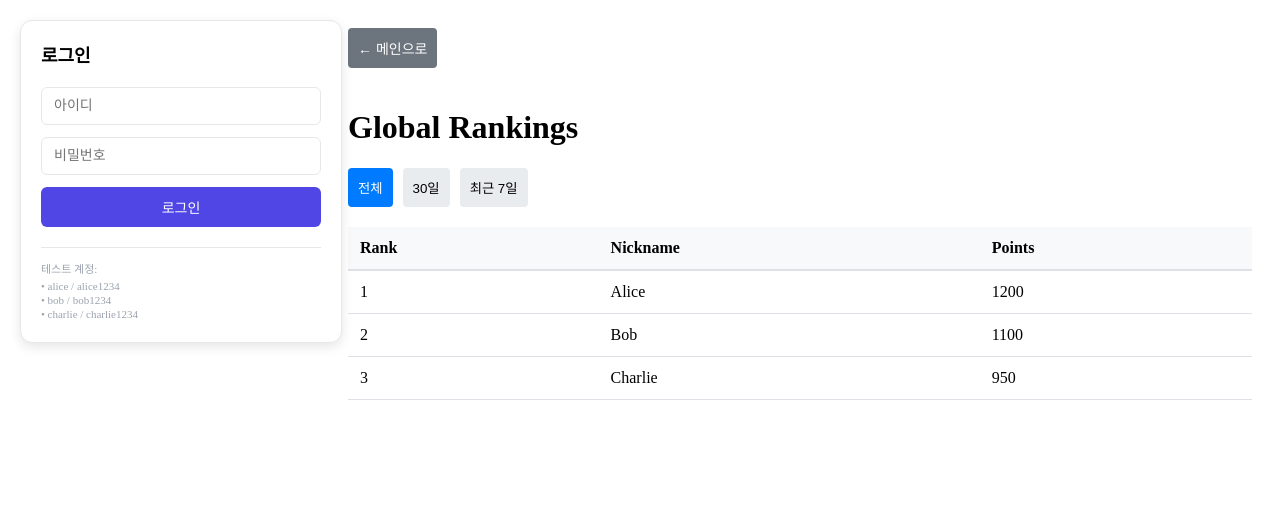
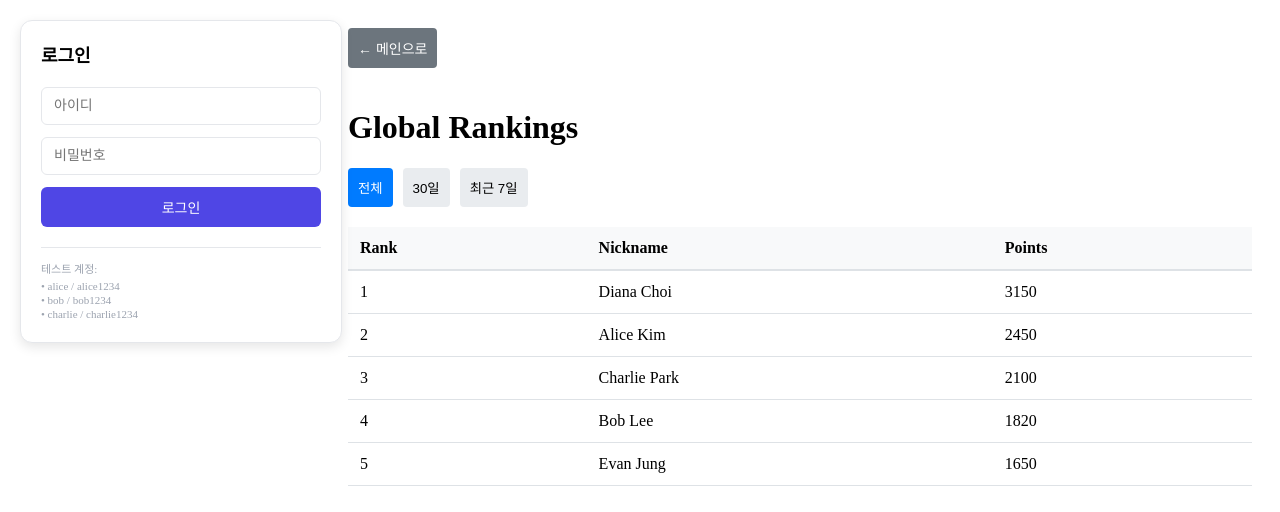
Before and after one commit to Daker-Team01/hackathon-platform, a React (Vite) app: page /rankings in a window 1280 px wide. Shown: the top 512 px of the page. Built offline with nearby package versions, Linux system fonts and the light colour scheme.

Commit message:
랭킹페이지 더미데이터기반으로 수정

```diff
--- a/src/pages/Rankings.tsx
+++ b/src/pages/Rankings.tsx
@@ -1,5 +1,10 @@
-import { useState } from "react"
+import { useState, useEffect } from "react"
 import { useNavigate } from 'react-router-dom'
+import userAlice from '../data/UserData/user_alice.json'
+import userBob from '../data/UserData/user_bob.json'
+import userCharlie from '../data/UserData/user_charlie.json'
+import userDiana from '../data/UserData/user_diana.json'
+import userEvan from '../data/UserData/user_evan.json'
 
 interface RankingUser {
   rank: number
@@ -13,31 +18,62 @@ interface RankingData {
   days7: RankingUser[]
 }
 
+interface UserData {
+  ranking: number
+  nickname: string
+  points: number
+}
+
 export default function Rankings(){
 
   const navigate = useNavigate()
 
-  // 더미 데이터
-  const rankingData: RankingData = {
-    all: [
-      { rank: 1, nickname: "Alice", points: 1200 },
-      { rank: 2, nickname: "Bob", points: 1100 },
-      { rank: 3, nickname: "Charlie", points: 950 }
-    ],
-    days30: [
-      { rank: 1, nickname: "Bob", points: 500 },
-      { rank: 2, nickname: "Alice", points: 420 },
-      { rank: 3, nickname: "David", points: 390 }
-    ],
-    days7: [
-      { rank: 1, nickname: "David", points: 200 },
-      { rank: 2, nickname: "Charlie", points: 180 },
-      { rank: 3, nickname: "Bob", points: 150 }
+  // 상태 관리
+  const [filter, setFilter] = useState<keyof RankingData>("all")
+  const [rankingData, setRankingData] = useState<RankingData | null>(null)
+  const [error, setError] = useState<string | null>(null)
+
+  // 랭킹 데이터 로드
+  useEffect(() => {
+    try {
+      setError(null)
+
+      // UserData JSON 파일들에서 랭킹 데이터 추출
+      const users: UserData[] = [
+        userAlice,
+        userBob,
+        userCharlie,
+        userDiana,
+        userEvan
       ]
+
+      // ranking 필드로 정렬
+      const sortedByRanking = users.sort((a, b) => a.ranking - b.ranking)
+
+      // 각 필터별 데이터 생성
+      const data: RankingData = {
+        all: sortedByRanking.map((user, index) => ({
+          rank: index + 1,
+          nickname: user.nickname,
+          points: user.points
+        })),
+        days30: sortedByRanking.map((user, index) => ({
+          rank: index + 1,
+          nickname: user.nickname,
+          points: Math.floor(user.points * 0.6) // 30일 데이터는 60%로 시뮬레이션
+        })),
+        days7: sortedByRanking.map((user, index) => ({
+          rank: index + 1,
+          nickname: user.nickname,
+          points: Math.floor(user.points * 0.3) // 7일 데이터는 30%로 시뮬레이션
+        }))
       }
 
-  // 현재 선택된 필터
-  const [filter, setFilter] = useState<keyof RankingData>("all")
+      setRankingData(data)
+    } catch (err) {
+      setError(err instanceof Error ? err.message : '랭킹 데이터를 불러오는 중 오류가 발생했습니다.')
+    }
+  }, [])
 
   return (
     <div style={{ padding: 20 }}>
@@ -59,6 +95,45 @@ export default function Rankings(){
 
       <h1>Global Rankings</h1>
 
+      {/* 오류 상태만 표시 */}
+      {error && (
+        <div style={{
+          display: 'flex',
+          flexDirection: 'column',
+          alignItems: 'center',
+          justifyContent: 'center',
+          minHeight: '400px',
+          gap: 16,
+          backgroundColor: '#f8d7da',
+          border: '1px solid #f5c6cb',
+          borderRadius: 8,
+          padding: 30,
+          color: '#721c24'
+        }}>
+          <span style={{ fontSize: 48 }}>⚠️</span>
+          <h2 style={{ margin: '10px 0 0 0' }}>오류가 발생했습니다</h2>
+          <p style={{ margin: '8px 0 0 0', textAlign: 'center' }}>{error}</p>
+          <button
+            onClick={() => window.location.reload()}
+            style={{
+              marginTop: 16,
+              padding: '10px 20px',
+              backgroundColor: '#721c24',
+              color: 'white',
+              border: 'none',
+              borderRadius: 4,
+              cursor: 'pointer',
+              fontSize: 14
+            }}
+          >
+            다시 시도
+          </button>
+        </div>
+      )}
+
+      {/* 정상 상태 - 바로 표시 */}
+      {!error && rankingData && (
+        <>
           {/* 기간 필터 */}
           <div style={{ marginBottom: 20 }}>
             <button
@@ -124,6 +199,8 @@ export default function Rankings(){
               ))}
             </tbody>
           </table>
+        </>
+      )}
 
     </div>
   )
```
Lines whose indentation alone changed are shown as unchanged.
